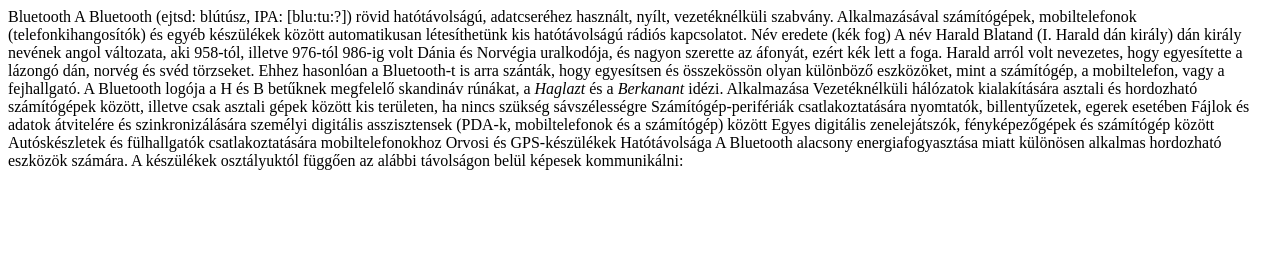
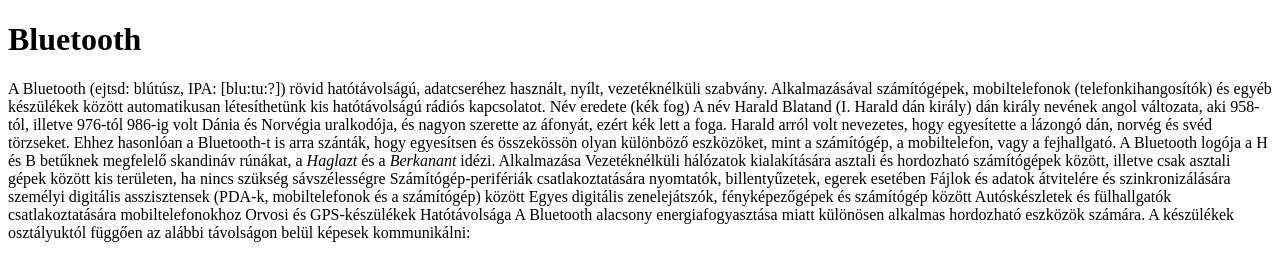
Before and after one commit to VargaBalintXD/2022-01-03_Bluetooth, a plain HTML site: page index.html in a window 1280 px wide. Drawn offline with Linux system fonts and the light colour scheme.

Commit message:
dasdfsds

```diff
--- a/index.html
+++ b/index.html
@@ -14,9 +14,11 @@
   <div id="content">
 
 
-    Bluetooth
+    <h1> Bluetooth </h1>
 
-    A Bluetooth (ejtsd: blútúsz, IPA: [blu:tu:?]) rövid hatótávolságú, adatcseréhez használt, nyílt, vezetéknélküli szabvány. Alkalmazásával számítógépek, mobiltelefonok (telefonkihangosítók) és egyéb készülékek között automatikusan létesíthetünk kis hatótávolságú rádiós kapcsolatot.
+
+
+   A Bluetooth (ejtsd: blútúsz, IPA: [blu:tu:?]) rövid hatótávolságú, adatcseréhez használt, nyílt, vezetéknélküli szabvány. Alkalmazásával számítógépek, mobiltelefonok (telefonkihangosítók) és egyéb készülékek között automatikusan létesíthetünk kis hatótávolságú rádiós kapcsolatot.
 
     Név eredete (kék fog)
 
@@ -35,7 +37,7 @@
 
     A Bluetooth alacsony energiafogyasztása miatt különösen alkalmas hordozható eszközök számára. A készülékek osztályuktól függően az alábbi távolságon belül képesek kommunikálni:
 
-  </div>
+  </div id="frame">
 <style></style>
 </body>
 
```
